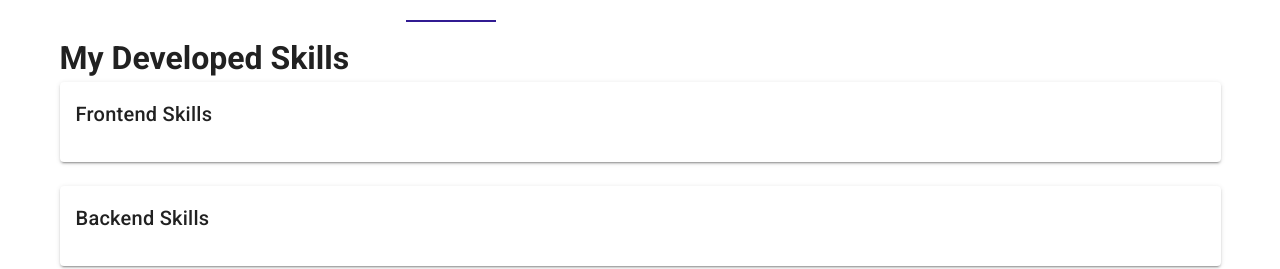
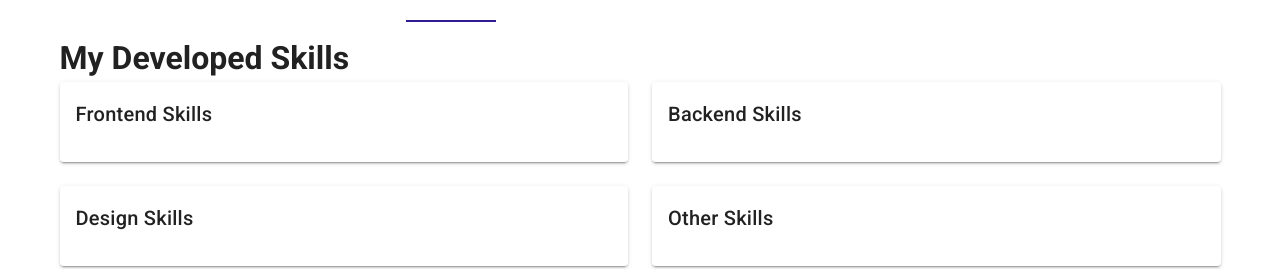
Before and after one commit to fpborges/fernando-webdev, a Vue app: page / in a window 1280 px wide. Both pictures are taken after a click on the tab "SKILLS". Shown: the part 906-1175 px from the top of the page. Built offline with nearby package versions, Linux system fonts and the light colour scheme.

Commit message:
skills updated cols

```diff
--- a/src/charts/skillsData.js
+++ b/src/charts/skillsData.js
@@ -12,7 +12,7 @@ function randomColors() {
 		var r = Math.floor(Math.random() * 255);
 		var g = Math.floor(Math.random() * 255);
 		var b = Math.floor(Math.random() * 255);
-		return "rgba(" + r + "," + g + "," + b + ", 0.3)";
+		return "rgba(" + r + "," + g + "," + b + ", 0.5)";
 	};
 
 	state.frontEndDataset.forEach(() => {
--- a/src/components/Skills.vue
+++ b/src/components/Skills.vue
@@ -3,7 +3,7 @@
 		<v-container>
 			<h1>My Developed Skills</h1>
 			<v-row>
-				<v-col cols="12">
+				<v-col>
 					<v-card elevation="2">
 						<v-card-title>Frontend Skills</v-card-title>
 						<v-card-text>
```
